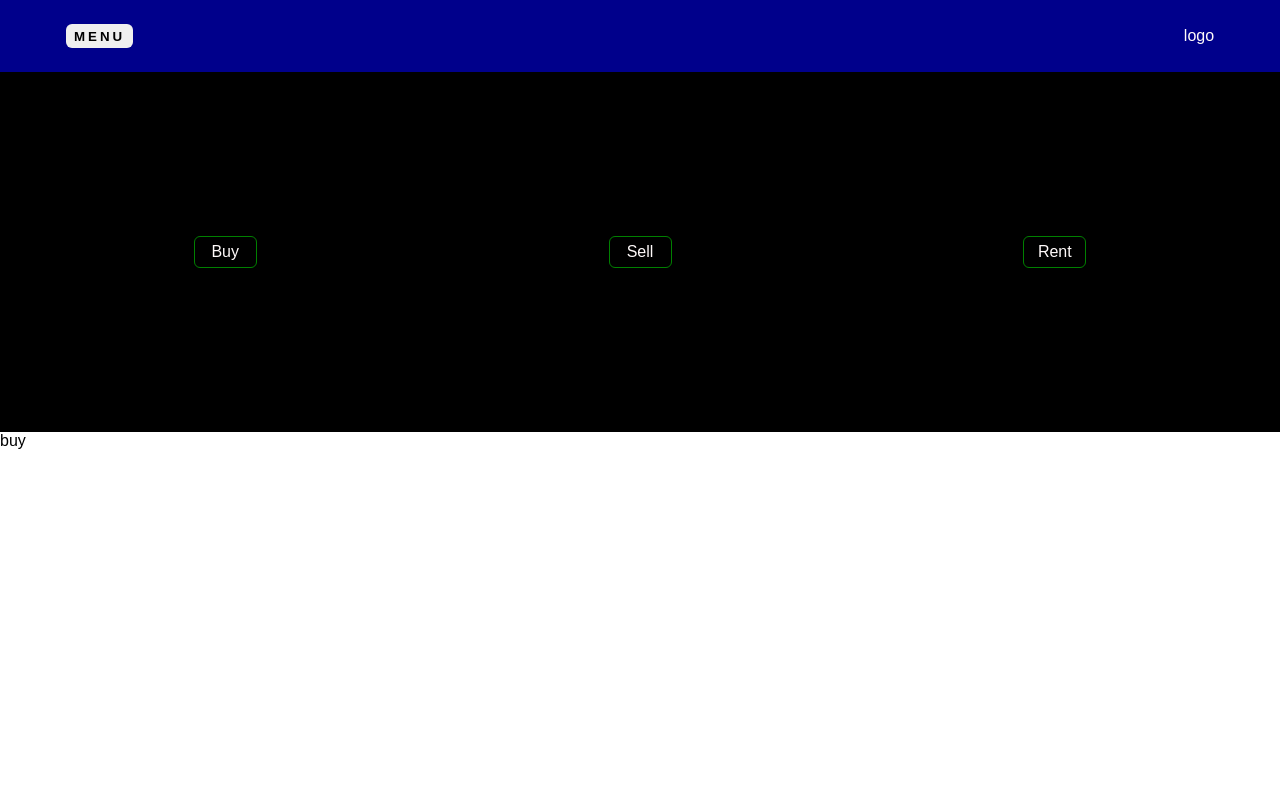
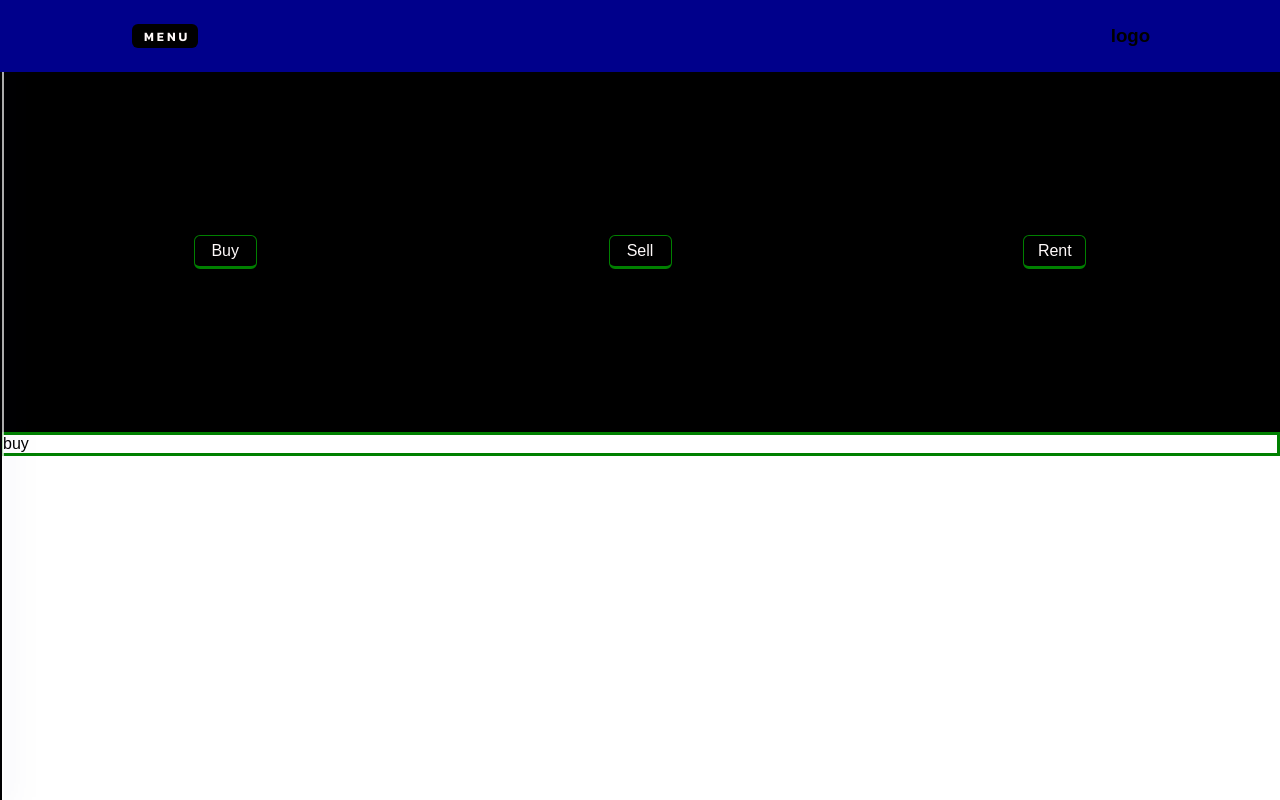
Before and after one commit to Viekesh/Realtor-Clone, a React (Create React App) app: page / in a window 1280 px wide. Built offline with nearby package versions, Linux system fonts and the light colour scheme; a web font is replaced by a local one.

Commit message:
Continue To Code Navigation

```diff
--- a/src/Components/FeaturedComponents/Navigation/TabNavigation/TabNav.css
+++ b/src/Components/FeaturedComponents/Navigation/TabNavigation/TabNav.css
@@ -2,6 +2,7 @@
     border: 1px solid transparent;
     height: 45vh;
     background-color: black;
+    flex-direction: column;
 }
 
 .tab_wrapper {
@@ -12,13 +13,15 @@
 
 .tab_container {
     border: 1px solid green;
+    border-bottom: 3px solid green;
     border-radius: 6px;
     padding: 6px;
     width: 63px;
     color: snow;
     font-weight: 100;
+    transition: 0.3s;
 }
 
-.tab_container:hover {
-    border-bottom: 3px solid green;
+.tab_container:active {
+    border-bottom: 1px solid green;
 }
--- a/src/Components/FeaturedComponents/Navigation/TabNavigation/TabNav.jsx
+++ b/src/Components/FeaturedComponents/Navigation/TabNavigation/TabNav.jsx
@@ -54,6 +54,11 @@ const TabNav = ({ activeTab, setActiveTab }) => {
                         })
                     }
                 </div>
+
+                {/* <div className="prop_search">
+                    <input type="text" />
+                </div> */}
+
             </div>
         </>
     )
--- a/src/Components/FeaturedComponents/Navigation/TopNav/NavigationTop.css
+++ b/src/Components/FeaturedComponents/Navigation/TopNav/NavigationTop.css
@@ -1,62 +1,88 @@
-.nav_top {
+.navigation_top {
     border: 1px solid transparent;
     height: 9vh;
-    background-color: darkblue;
     position: relative;
-    z-index: 999 !important;
 }
 
-.nav_elements {
+.navigation_top>.navigation_elements {
+    border: 1px solid transparent;
+    width: 100vw;
+    height: 9vh;
+    position: fixed;
+    top: 0;
+    left: 0;
+    z-index: 999 !important;
+
+    background-color: darkblue;
+}
+
+.navigation_top>.navigation_elements>.logo_menu {
     border: 1px solid transparent;
     margin: 0 auto;
-    width: 90%;
+    width: 80%;
     height: 100%;
     justify-content: space-between;
 }
 
-.nav_elements .logo {
-    color: snow;
+.navigation_top>.navigation_elements>.logo_menu>.menu_button {
+    border: 2px solid transparent;
+    width: 70px;
 }
 
-.nav_button {
+.navigation_top>.navigation_elements>.logo_menu>.menu_button>button {
     border-radius: 6px;
-    padding: 0.6vh 1vh;
+    outline: none;
+    padding: 0.3vh 0.6vh 0.3vh 1.2vh;
+    width: 100%;
+    height: 9%;
+    background-color: black;
+    color: snow;
     text-transform: uppercase;
-    font-weight: bold;
+
+    font-family: "Kanit", sans-serif;
+    font-weight: 600;
+    font-size: 80%;
     letter-spacing: 3px;
 }
 
-.nav_links {
-    border: 1px solid transparent;
-    width: 100vw;
+.navigation_top>.navigation_elements>.logo_menu>.menu_button>button:active {
+    background-color: gray;
+}
+
+.navigation_links {
+    border: 0px solid transparent;
+    width: 0vw;
     height: 100vh;
-    position: absolute;
+    position: fixed;
     top: 0;
     left: 0;
-    display: flex;
-    transform: translateX(-100vw);
-    transition: 1s cubic-bezier(0.68, -0.55, 0.265, 1.55);
+    z-index: 998 !important;
+
+    transform: translateX(-100%);
+    transition: 0.1s;
+    /* transition: 0.3s cubic-bezier(0.68, -0.55, 0.265, 1.55); */
 }
 
-.nav_links.open {
-    transform: translateX(0);
+.navigation_links.navigation_overlay {
+    width: 100vw;
+    transform: translateX(0%);
 }
 
-.nav_options {
-    border: 1px solid transparent;
-    width: 50vw;
+.navigation_links>.nav_link {
+    border: 3px solid transparent;
+    width: 50%;
     height: 100%;
     background-color: black;
-    color: snow;
 }
 
-.nav_overlay {
+.navigation_links .box_overlay {
     border: 3px solid transparent;
-    width: 50vw;
+    width: 50%;
+    height: 100%;
 
     background: rgba(255, 255, 255, 0.6);
     box-shadow: 0 8px 32px 0 rgba(31, 38, 135, 0.37);
-    backdrop-filter: blur(4px);
+    backdrop-filter: blur(3px);
     -webkit-backdrop-filter: blur(4px);
     border: 1px solid rgba(255, 255, 255, 0.18);
 }
--- a/src/Components/FeaturedComponents/Navigation/TopNav/NavigationTop.jsx
+++ b/src/Components/FeaturedComponents/Navigation/TopNav/NavigationTop.jsx
@@ -19,38 +19,64 @@ const NavigationTop = () => {
     }
 
     return (
-        <nav className="nav_top">
+        <>
+            <nav className="navigation_top">
+                <section className="navigation_elements y_axis_center">
+                    <div className="logo_menu y_axis_center">
+                        <div className="menu_button x_y_axis_center">
+                            <button
+                                onClick={handleNavElements}
+                            >Menu</button>
+                        </div>
 
-            <div className="nav_elements y_axis_center">
-                <button
-                    className="nav_button"
-                    onClick={handleNavElements}
-                >
-                    menu
-                </button>
+                        <div className="logo y_axis_center">
+                            <span><img src="" alt="" /></span>
+                            <h1>logo</h1>
+                        </div>
+                    </div>
+                </section>
 
-                <NavLink to="/" className="logo">logo</NavLink>
-            </div>
+                <section className={`navigation_links x_y_axis_center ${isMenuOpen === true ? "navigation_overlay" : ""}`}>
+                    <div className="nav_link"></div>
+                    <div className="box_overlay" onClick={handleOverlayClick}></div>
+                </section>
+            </nav>
+        </>
+    )
 
-            {
-                isMenuOpen &&
-                (
-                    <>
-                        <div className={`nav_links ${isMenuOpen === true ? "open" : ""}`}>
-                            <div className="nav_options">
-                                <ul>
-                                    <li>one</li>
-                                    <li>two</li>
-                                    <li>three</li>
-                                </ul>
-                            </div>
-                            <div className="nav_overlay" onClick={handleOverlayClick}></div>
-                        </div>
-                    </>
-                )
-            }
-        </nav>
-    )
+    // return (
+    //     <nav className="nav_top">
+
+    //         <div className="nav_elements y_axis_center">
+    //             <button
+    //                 className="nav_button"
+    //                 onClick={handleNavElements}
+    //             >
+    //                 menu
+    //             </button>
+
+    //             <NavLink to="/" className="logo">logo</NavLink>
+    //         </div>
+
+    //         {
+    //             isMenuOpen &&
+    //             (
+    //                 <>
+    //                     <div className={`nav_links ${isMenuOpen === true ? "open" : ""}`}>
+    //                         <div className="nav_options">
+    //                             <ul>
+    //                                 <li>one</li>
+    //                                 <li>two</li>
+    //                                 <li>three</li>
+    //                             </ul>
+    //                         </div>
+    //                         <div className="nav_overlay" onClick={handleOverlayClick}></div>
+    //                     </div>
+    //                 </>
+    //             )
+    //         }
+    //     </nav>
+    // )
 }
 
 
--- a/src/Components/Navigation/Nav.jsx
+++ b/src/Components/Navigation/Nav.jsx
@@ -1,5 +1,5 @@
 import React, { useEffect, useState } from 'react';
-import './nav.scss';
+// import './nav.scss';
 import AccountCircleIcon from '@mui/icons-material/AccountCircle';
 import { NavLink } from 'react-router-dom';
 import { NavigationLinks } from "../../Data/NavigationData";
--- a/src/Components/Navigation/nav.scss
+++ b/src/Components/Navigation/nav.scss
@@ -2,7 +2,7 @@
 .navigation {
     width: 100vw;
     height: 60px;
-    position: fixed;
+    // position: fixed;
     box-shadow: 1px 3px 3px gray;
     // background-color: snow;
 }
@@ -16,6 +16,7 @@
     border: 3px solid red;
     border-radius: 50%;
     width: fit-content;
+    width: -moz-fit-content;
     background-color: red;
 }
 
@@ -47,11 +48,11 @@
     transform: translateX(0px);
 }
 
-.navigation_links {
-    margin: 60px auto;
-    height: 360px;
-    padding: 0 12px;
-}
+// .navigation_links {
+//     margin: 60px auto;
+//     height: 360px;
+//     padding: 0 12px;
+// }
 
 .navigation_links a {
     border: 3px solid snow;
--- a/src/LandingPage/LandingPage.css
+++ b/src/LandingPage/LandingPage.css
@@ -3,6 +3,12 @@
     background-color: black;
 }
 
+.tab_screen {
+    border: 3px solid green;
+    position: relative;
+    z-index: 990 !important;
+}
+
 
 
 /* . */
--- a/src/LandingPage/LandingPage.jsx
+++ b/src/LandingPage/LandingPage.jsx
@@ -4,6 +4,7 @@ import Sell from '../Components/Pages/Sell/Sell';
 import Rent from '../Components/Pages/Rent/Rent';
 import TabNav from '../Components/FeaturedComponents/Navigation/TabNavigation/TabNav';
 import NavigationTop from '../Components/FeaturedComponents/Navigation/TopNav/NavigationTop';
+import "./LandingPage.css";
 
 
 
@@ -35,7 +36,9 @@ const LandingPage = () => {
             <main>
                 <TabNav activeTab={activeTab} setActiveTab={setActiveTab} />
 
-                {getTabScreen(activeTab)}
+                <div className="tab_screen">
+                    {getTabScreen(activeTab)}
+                </div>
             </main>
         </>
     )
```
